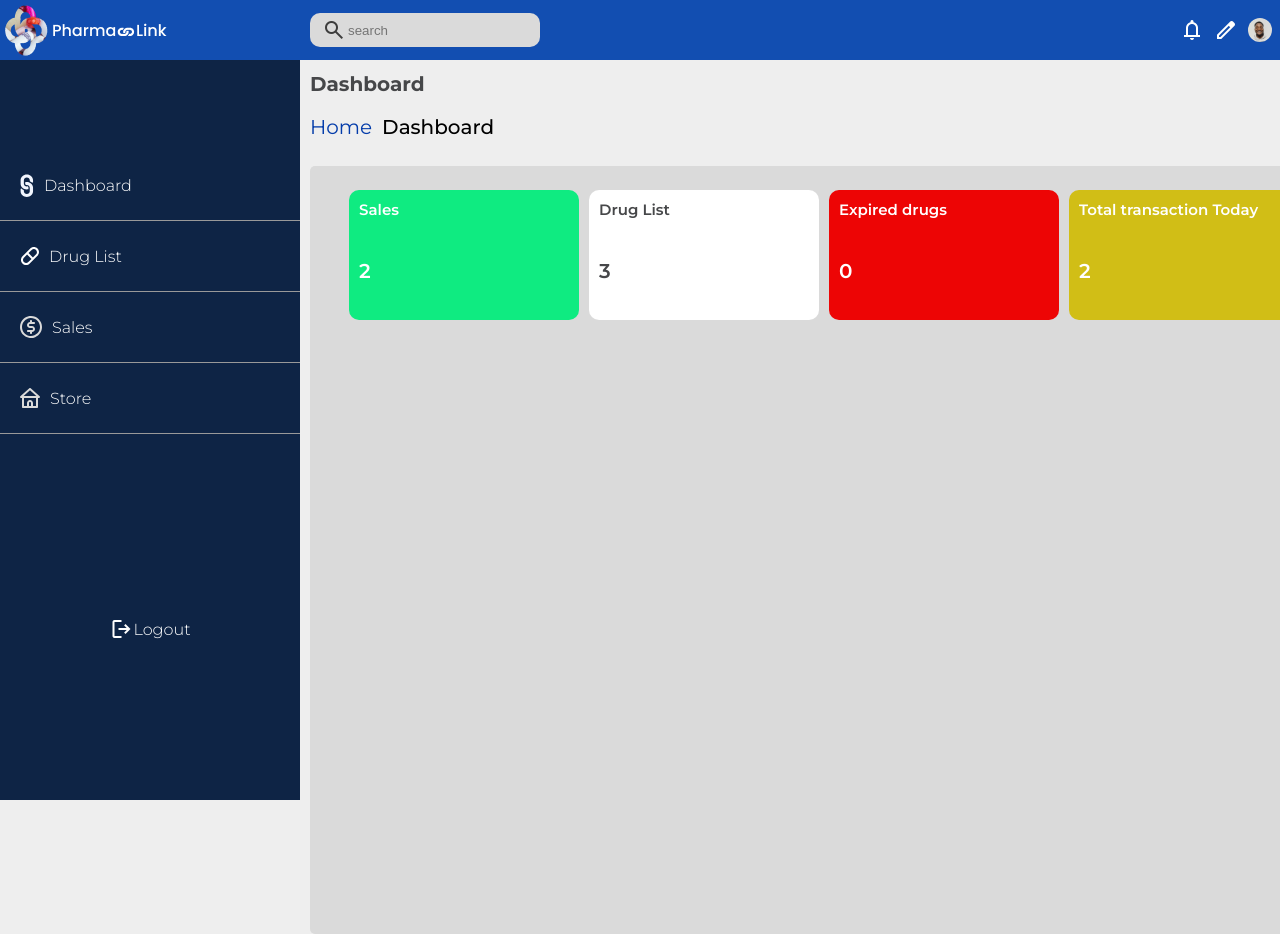
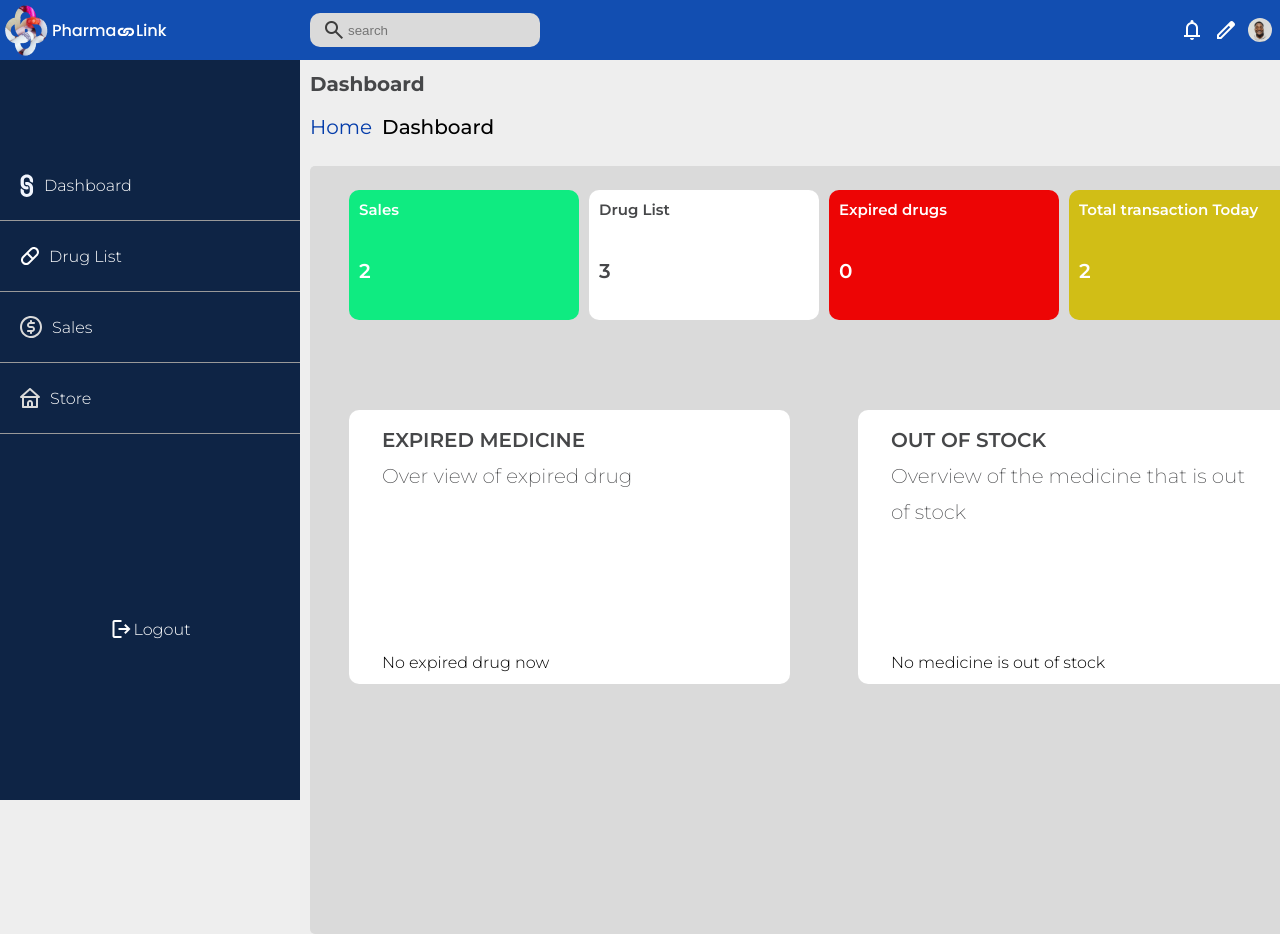
Before and after one commit to pharmalink001/pharmalink, a React (Create React App) app: page /Dashboard in a window 1280 px wide. Shown: the top 934 px of the page. Built offline with nearby package versions, Linux system fonts and the light colour scheme.

Commit message:
added the login context

```diff
--- a/src/App.js
+++ b/src/App.js
@@ -10,6 +10,7 @@ import CompleteYourRegistration from './comp/Login/CompleteYourRegistration'
 import Dashboard from './comp/dashboard/Dashboard'
 import Nav from './comp/landing page/Nav'
 import { NavCont } from './Contexts/NavContex'
+import { LoginContext } from './Contexts/LoginContext'
  const App = () => {
   //states
   const [active, setactive] = useState(false)
@@ -17,6 +18,7 @@ import { NavCont } from './Contexts/NavContex'
    <>
     {/* setting up routes for the application */}
   <NavCont>
+    <LoginContext>
     <Routes>
       <Route path='/' element={<LandingPage/>}></Route>
       <Route path='/Contact' element={<Contact/>}></Route>
@@ -25,6 +27,7 @@ import { NavCont } from './Contexts/NavContex'
       <Route path='/Dashboard' element={<Dashboard/>}></Route>
       <Route path='*' element={<NotFound/>}></Route>
     </Routes>
+    </LoginContext>
   </NavCont>
     </>
   )
--- /dev/null
+++ b/src/Contexts/LoginContext.js
@@ -0,0 +1,38 @@
+import React,{useContext,createContext,useState} from 'react'
+
+export function LoginContext({children}){
+    const [email, setemail] = useState('')
+    const [password, setpassword] = useState("")
+  return (
+  <>
+    <Email.Provider value={email}>
+       <Emailset.Provider value={setemail}>
+            <Password.Provider value={password}>
+                <Passwordset.Provider value={setpassword}>
+                    {children}
+                </Passwordset.Provider>
+            </Password.Provider>
+       </Emailset.Provider>
+    </Email.Provider>
+  </>
+  )
+}
+//custom hooks for login context
+export function Emailcon(){
+    return useContext(Email)
+}
+export function Emailsetcon(){
+    return useContext(Emailset)
+}
+export function Passwordcon(){
+    return useContext(Password)
+}
+export function Passwordsetcon(){
+    return useContext(Passwordset)
+}
+
+
+export const Email = createContext()
+export const Emailset = createContext()
+export const Password = createContext()
+export const Passwordset = createContext()
--- a/src/comp/Login/Login.js
+++ b/src/comp/Login/Login.js
@@ -1,8 +1,15 @@
 import React from 'react'
 import './Login.css'
+import { Passwordsetcon,Passwordcon,Emailsetcon,Emailcon } from '../../Contexts/LoginContext'
+
 import sidepic from '../landing page/img/sidepic3.png'
 const Login = () => {
+    const email = Emailcon()
+    const setemail = Emailsetcon()
+    const password = Passwordcon()
+    const setpassword = Passwordsetcon()
   return (
+
     <div className='Login-page-container'>
         <div>
            <div className='login-page-header'>
@@ -10,8 +17,12 @@ const Login = () => {
                  <span>Welcome back please enter your name</span>
            </div>
            <form className='login-input-detials-contianer'>
-            <input placeholder='Enter email' className='login-input-detials' type='email' id="email"/>
-            <input placeholder='Enter password' className='login-input-detials' type='password' id="password"/>
+            <input placeholder='Enter email' value={email} onChange={(e)=>{
+              setemail(e.target.value)
+            }} className='login-input-detials' type='email' id="email"/>
+            <input placeholder='Enter password' value={password} onChange={(e)=>{
+              setpassword(e.target.value)
+            }} className='login-input-detials' type='password' id="password"/>
             <div className='login-input-rem-contianer'>
             <label htmlFor='rem'>Email
             <input className='login-input-checkbox
--- a/src/comp/dashboard/dash.css
+++ b/src/comp/dashboard/dash.css
@@ -147,7 +147,12 @@
     align-items: center;
     gap: 10px;
 }
-@media screen and (max-width:600px) {
+.dashboard-dash-item-info-container{
+    display:flex;
+    justify-content: space-between
+}
+
+@media screen and (max-width:600px)  {
     .Dashboard-sidebar{
         display: none;
     }
@@ -156,10 +161,19 @@
     }
     .Dashboard-Header{
         margin: 0;
-        gap: 35vw
+        gap:28vw
     }
     .dashboard-card-container {
         grid-template-columns: 230px 230px ;
         gap: 10px;
     }
+    .dashboard-dash-item-info-container{
+        display:flex;
+        justify-content: space-between;
+        flex-direction:column
+    }
+    .Dashboard-dashboard-main-container{
+        height: max-content;
+        margin-left: -42px;
+    }
 }
--- a/src/comp/dashboard/pages/Dashboard.jsx
+++ b/src/comp/dashboard/pages/Dashboard.jsx
@@ -1,10 +1,12 @@
 import React from 'react'
 import Cards from './Cards'
+import Infos from './Infos'
 
 const Dashboardpage = () => {
   return (
     <div className='Dashboard-dashboard-main-container'>
       <Cards/>
+      <Infos/>
     </div>
   )
 }
--- a/src/comp/dashboard/pages/Info.js
+++ b/src/comp/dashboard/pages/Info.js
@@ -1,8 +1,45 @@
 import React from 'react'
 
-const Info = () => {
+
+const Info = ({info,details,overveiw}) => {
   return (
-    <div>
+    <div style={{
+      width: '375px',
+    height: '250px',
+    background: '#FFFFFF',
+    borderRadius: '10px',
+    marginTop:'90px',
+    padding:'12px 33px',
+    display:'flex',
+    flexDirection:'column',
+    justifyContent:'space-between'
+    }}>
+      <div>
+      <div style={{
+        fontWeight: '600',
+        fontSize: '20px',
+        lineHeight: '36px',
+        color: '#464749',
+
+      }}>{info}</div>
+      <div style={{
+        fontWeight: '200',
+        fontSize: '20px',
+        lineHeight: '36px',
+        color: '#464749',
+
+      }}
+      >{overveiw}</div>
+      </div>
+
+      <div
+      tyle={{
+        fontWeight: '500',
+        fontSize: '15px',
+        lineHeight: '36px',
+        color: '#464749',
+
+      }}>{details}</div>
 
     </div>
   )
--- /dev/null
+++ b/src/comp/dashboard/pages/Infos.js
@@ -0,0 +1,16 @@
+import React from 'react'
+import Info from './Info'
+
+const Infos = () => {
+  return (
+    <div className='dashboard-dash-item-info-container' style={{
+        display:'flex',
+        justifyContent: 'space-between'
+    }}>
+        <Info info="EXPIRED MEDICINE" overveiw="Over view of expired drug" details="No expired drug now" />
+        <Info info="OUT OF STOCK" overveiw="Overview  of the medicine that is out of  stock" details="No medicine is out of stock"/>
+    </div>
+  )
+}
+
+export default Infos
```
Also changed, not shown: src/connection/firebase.js (added).
